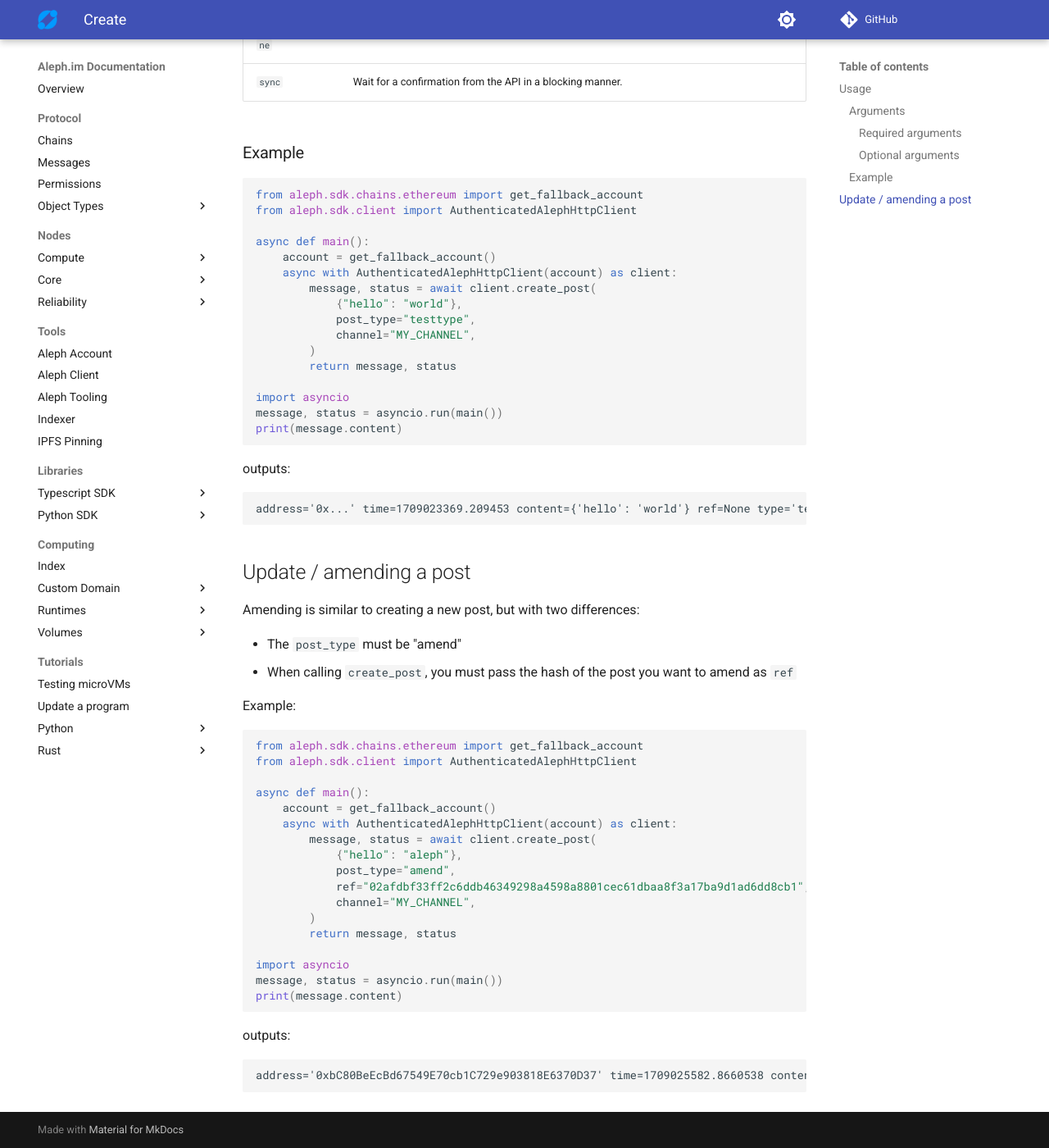
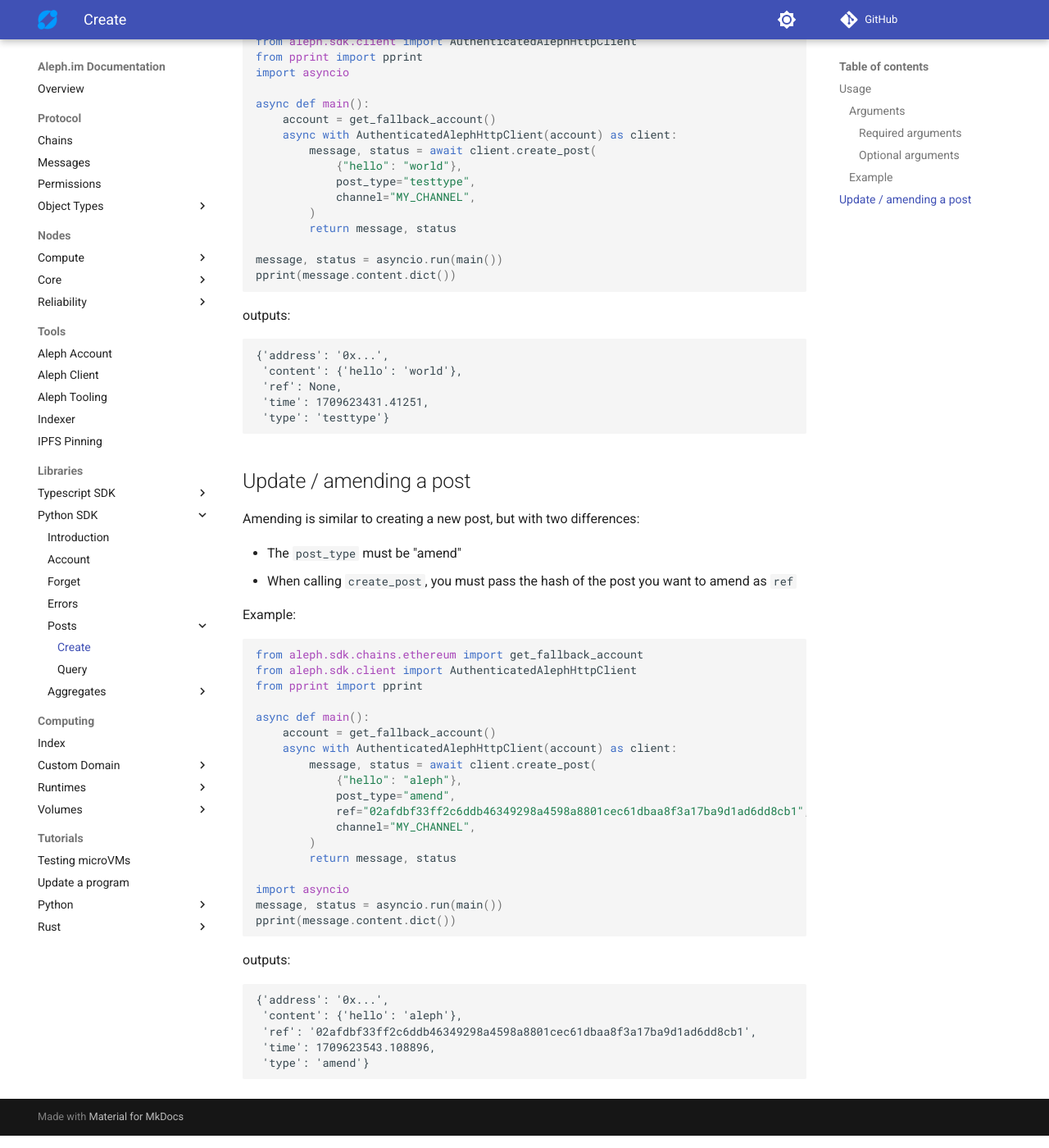
Before and after one commit to aleph-im/aleph-docs, an MkDocs documentation site: the page built from docs/libraries/python-sdk/posts/create.md, in a window 1280 px wide and 1400 px high, scrolled down 1518 px. Shown: the whole window at 82% size. Built offline with MkDocs 1.6.1 and Material for MkDocs 9.7.7, drawn with Linux system fonts in a browser that asks for light colours; comment, search, counter and statistics services are not loaded; some of the changed text lies outside the part shown.

````diff
--- a/docs/libraries/python-sdk/Posts/create.md
+++ b/docs/libraries/python-sdk/posts/create.md
@@ -36,10 +26,10 @@ async def create_post(
 
 #### Required arguments
 
-| Parameter      | Description                                                                                                        |
-|----------------|--------------------------------------------------------------------------------------------------------------------|
-| `post_content` | The data to store as a dictionary.<br> [More information](../../../../protocol/object_types/posts/#content-format) |
-| `post_type`    | An arbitrary content type that helps to describe the post_content. <br> ex: `ammend` / `blog` / `chat` `comment`.  |
+| Parameter      | Description                                                                                                       |
+|----------------|-------------------------------------------------------------------------------------------------------------------|
+| `post_content` | The data to store as a dictionary.<br> [More information](../../../protocol/object-types/posts.md#content-format) |
+| `post_type`    | An arbitrary content type that helps to describe the post_content. <br> ex: `ammend` / `blog` / `chat` `comment`. |
 
 #### Optional arguments
 
@@ -57,6 +47,8 @@ async def create_post(
 ```python
 from aleph.sdk.chains.ethereum import get_fallback_account
 from aleph.sdk.client import AuthenticatedAlephHttpClient
+from pprint import pprint
+import asyncio
 
 async def main():
     account = get_fallback_account()
@@ -68,14 +60,17 @@ async def main():
         )
         return message, status
 
-import asyncio
 message, status = asyncio.run(main())
-print(message.content)
+pprint(message.content.dict())
 ```
 
 outputs:
 ```
-address='0x...' time=1709023369.209453 content={'hello': 'world'} ref=None type='testtype'
+{'address': '0x...',
+ 'content': {'hello': 'world'},
+ 'ref': None,
+ 'time': 1709623431.41251,
+ 'type': 'testtype'}
 ```
 
 ## Update / amending a post
@@ -90,6 +85,7 @@ Example:
 ```python
 from aleph.sdk.chains.ethereum import get_fallback_account
 from aleph.sdk.client import AuthenticatedAlephHttpClient
+from pprint import pprint
 
 async def main():
     account = get_fallback_account()
@@ -104,10 +100,14 @@ async def main():
 
 import asyncio
 message, status = asyncio.run(main())
-print(message.content)
+pprint(message.content.dict())
 ```
 
 outputs:
 ```
-address='0xbC80BeEcBd67549E70cb1C729e903818E6370D37' time=1709025582.8660538 content={'hello': 'aleph'} ref='02afdbf33ff2c6ddb46349298a4598a8801cec61dbaa8f3a17ba9d1ad6dd8cb1' type='amend'
+{'address': '0x...',
+ 'content': {'hello': 'aleph'},
+ 'ref': '02afdbf33ff2c6ddb46349298a4598a8801cec61dbaa8f3a17ba9d1ad6dd8cb1',
+ 'time': 1709623543.108896,
+ 'type': 'amend'}
 ```
--- a/mkdocs.yml
+++ b/mkdocs.yml
@@ -92,8 +92,11 @@ nav:
       - 'Python SDK':
           - 'Introduction': libraries/python-sdk/index.md
           - 'Account': libraries/python-sdk/accounts.md
-          - 'Posts': libraries/python-sdk/posts.md
+          - 'Forget': libraries/python-sdk/forget.md
           - 'Errors': libraries/python-sdk/error.md
+          - Posts:
+                - 'Create': libraries/python-sdk/posts/create.md
+                - 'Query': libraries/python-sdk/posts/query.md
           - 'Aggregates':
               - 'Create': libraries/python-sdk/aggregates/create.md
               - 'Query': libraries/python-sdk/aggregates/query.md
````
Also changed, not shown: other parts of docs/libraries/python-sdk/posts/create.md (+1 -11 lines), docs/index.md (+1 -1 lines), docs/libraries/python-sdk/Posts/query.md (deleted, +0 -115 lines), docs/libraries/python-sdk/forget.md (+10 -9 lines), docs/libraries/python-sdk/index.md (+1 -1 lines), docs/libraries/python-sdk/posts/query.md (added, +122 -0 lines).
